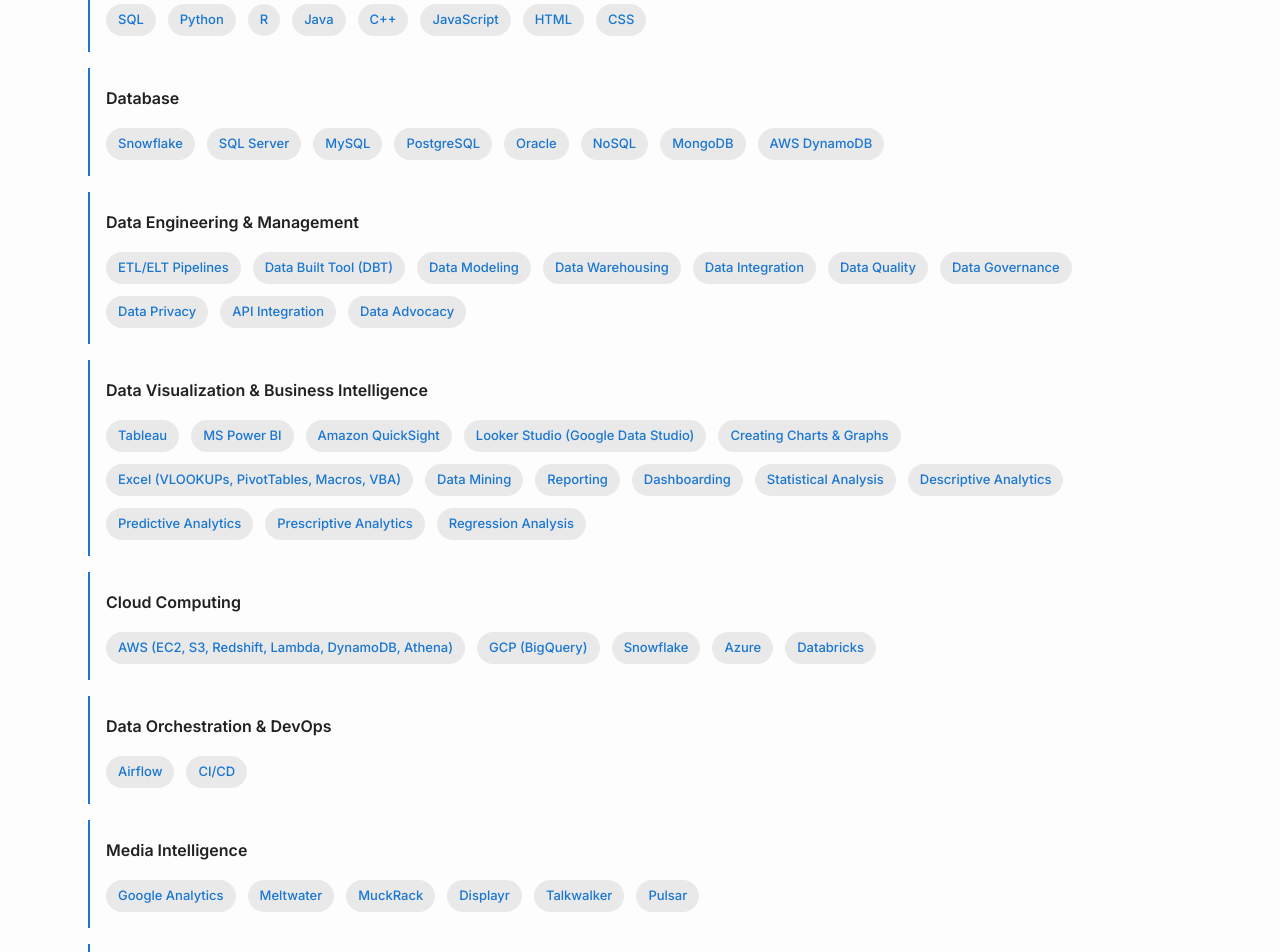
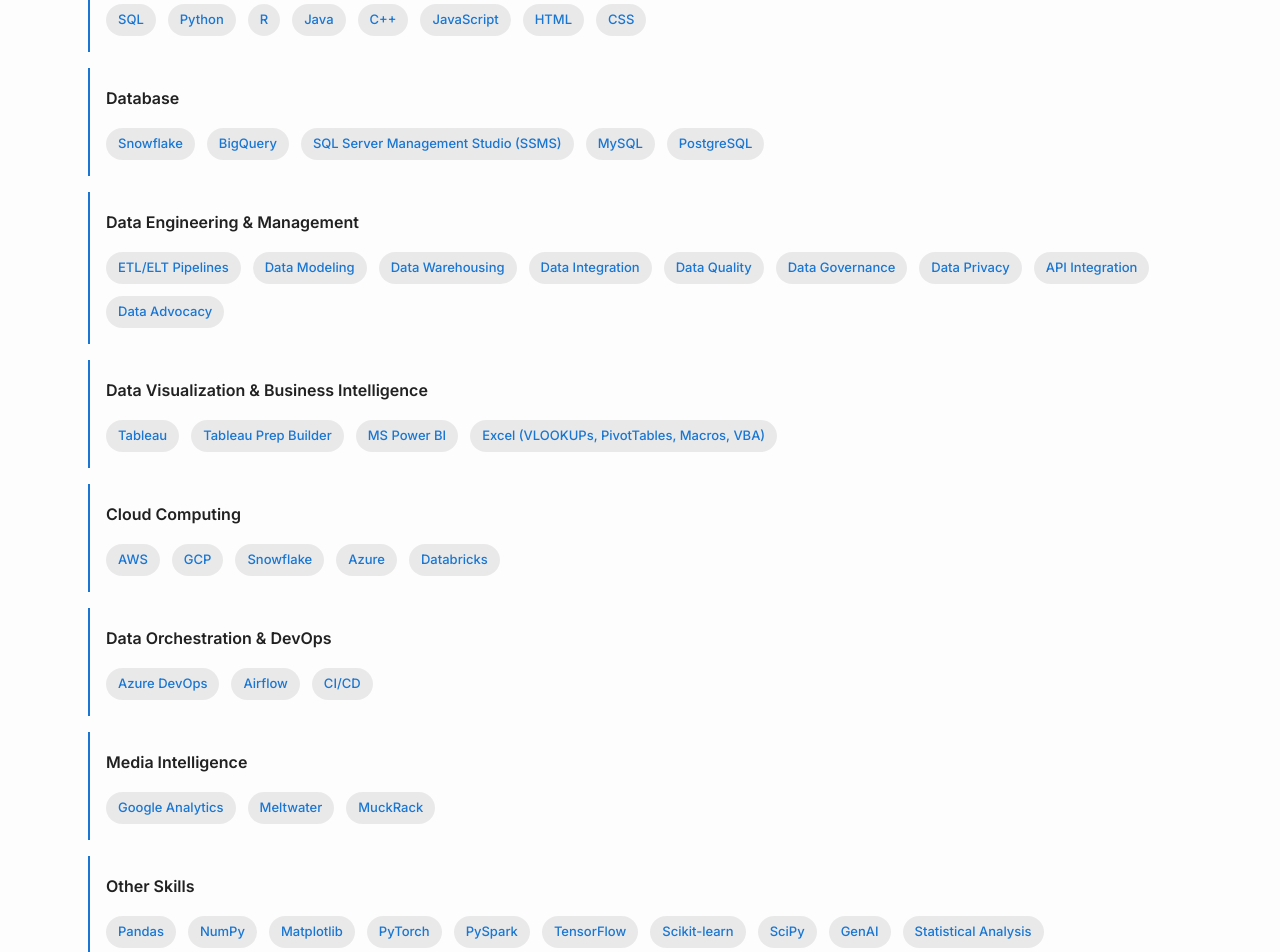
Before and after one commit to viraj-dhane/viraj-dhane.github.io, a React (Vite) app: page / in a window 1280 px wide. Shown: the part 1100-2052 px from the top of the page. Built offline with nearby package versions, Linux system fonts and the light colour scheme.

Commit message:
update resume link, technical skill section

```diff
--- a/src/components/About.tsx
+++ b/src/components/About.tsx
@@ -5,13 +5,13 @@
 
 const skills = {
   "Languages": ["SQL", "Python", "R", "Java", "C++", "JavaScript", "HTML", "CSS"],
-  "Database": ["Snowflake", "SQL Server", "MySQL", "PostgreSQL", "Oracle", "NoSQL", "MongoDB", "AWS DynamoDB"],
-  "Data Engineering & Management": ["ETL/ELT Pipelines", "Data Built Tool (DBT)", "Data Modeling", "Data Warehousing", "Data Integration", "Data Quality", "Data Governance", "Data Privacy", "API Integration", "Data Advocacy"],
-  "Data Visualization & Business Intelligence": ["Tableau", "MS Power BI", "Amazon QuickSight", "Looker Studio (Google Data Studio)", "Creating Charts & Graphs", "Excel (VLOOKUPs, PivotTables, Macros, VBA)", "Data Mining", "Reporting", "Dashboarding", "Statistical Analysis", "Descriptive Analytics", "Predictive Analytics", "Prescriptive Analytics", "Regression Analysis"],
-  "Cloud Computing": ["AWS (EC2, S3, Redshift, Lambda, DynamoDB, Athena)", " GCP (BigQuery)", "Snowflake", "Azure", "Databricks"],
-  "Data Orchestration & DevOps": ["Airflow", "CI/CD"],
-  "Media Intelligence": ["Google Analytics", "Meltwater", "MuckRack", "Displayr", "Talkwalker", "Pulsar"],
-  "Other Skills": ["Pandas", "NumPy", "Matplotlib", "PyTorch", "PySpark", "TensorFlow", "Scikit-learn", "SciPy", "GenAI", "Robotic Process Automation (RPA)"]
+  "Database": ["Snowflake", "BigQuery", "SQL Server Management Studio (SSMS)", "MySQL", "PostgreSQL"],
+  "Data Engineering & Management": ["ETL/ELT Pipelines", "Data Modeling", "Data Warehousing", "Data Integration", "Data Quality", "Data Governance", "Data Privacy", "API Integration", "Data Advocacy"],
+  "Data Visualization & Business Intelligence": ["Tableau", "Tableau Prep Builder", "MS Power BI", "Excel (VLOOKUPs, PivotTables, Macros, VBA)"],
+  "Cloud Computing": ["AWS", "GCP", "Snowflake", "Azure", "Databricks"],
+  "Data Orchestration & DevOps": ["Azure DevOps", "Airflow", "CI/CD"],
+  "Media Intelligence": ["Google Analytics", "Meltwater", "MuckRack"],
+  "Other Skills": ["Pandas", "NumPy", "Matplotlib", "PyTorch", "PySpark", "TensorFlow", "Scikit-learn", "SciPy", "GenAI", "Statistical Analysis", "Descriptive Analytics", "Predictive Analytics", "Prescriptive Analytics", "Robotic Process Automation (RPA)"]
 };
 
 const About = () => (
--- a/src/components/Home.tsx
+++ b/src/components/Home.tsx
@@ -104,7 +104,7 @@
                   color: (theme: Theme) => theme.palette.text.primary,
                 }}
               >
-                Data and Business Intelligence Analyst with 3+ years of experience in tech, consulting, and marketing. My goal is to bridge the gap between raw data and strategic decision-making.
+                <strong>Data and Business Intelligence Analyst</strong> with 3+ years of experience in tech, consulting, and marketing. My goal is to bridge the gap between raw data and strategic decision-making.
               </Typography>
             </motion.div>
 
@@ -139,7 +139,7 @@
                       backgroundColor: "rgba(100, 255, 218, 0.1)",
                     },
                   }}
-                  href="https://drive.google.com/file/d/1nraZJIEGv3d-8zYwLSDZq4UGRIuzPVSP/view?usp=sharing"
+                  href="https://drive.google.com/file/d/1Tskaeocd7MEZrtYPJGg_E36YhvTafSdg/view?usp=sharing"
                   target="_blank"
                 >
                   Resume
```
